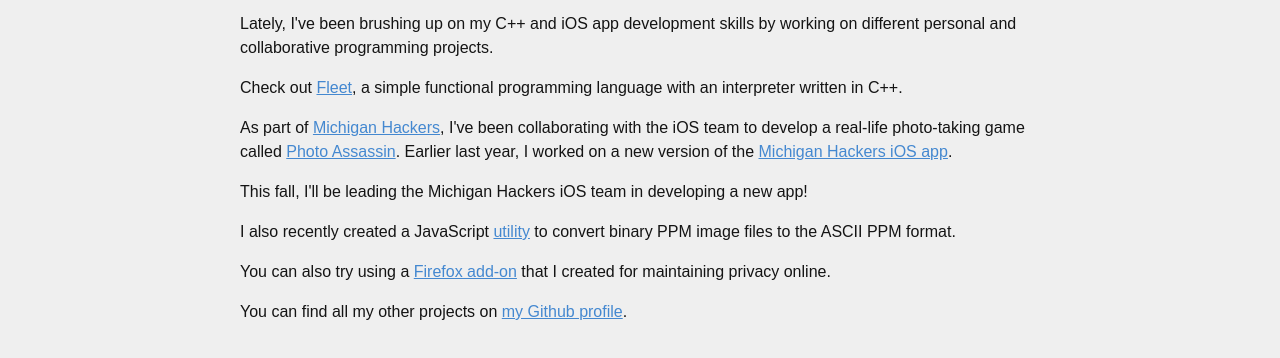
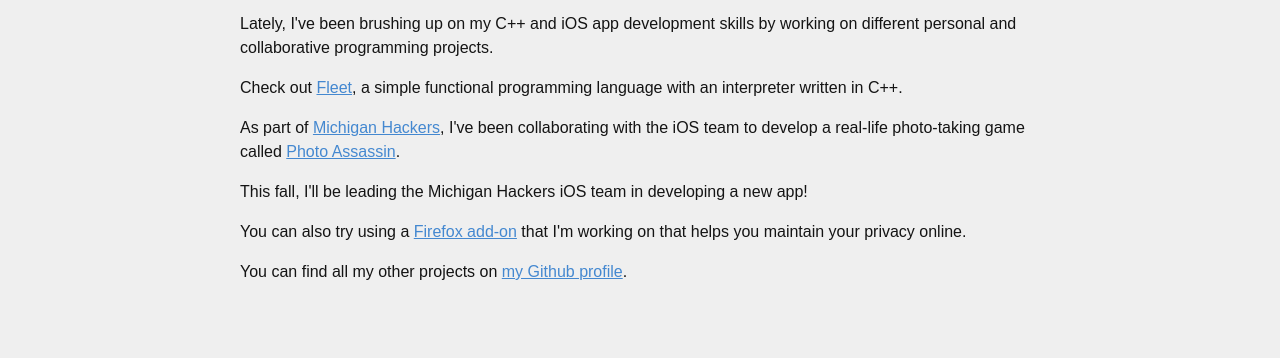
Before and after one commit to thomasebsmith/website, a plain HTML site: page projects.html in a window 1280 px wide. Shown: the part 146-504 px from the top of the page. Drawn offline with Linux system fonts and the light colour scheme.

Commit message:
Remove old projects from Projects page

```diff
--- a/projects.html
+++ b/projects.html
@@ -25,27 +25,22 @@
       <p>Check out <a target="_blank"
                       href="https://github.com/thomasebsmith/fleet">Fleet</a>,
          a simple functional programming language with an interpreter written
-         in C++.</a></p>
+         in C++.</p>
 
       <p>As part of <a target="_blank"
                        href="https://michiganhackers.org">Michigan Hackers</a>,
          I've been collaborating with the iOS team to develop a real-life
          photo-taking game called <a target="_blank"
           href="https://github.com/michiganhackers/photo-assassin-ios-app/">
-         Photo Assassin</a>.
-         Earlier last year, I worked on a new version of the <a target="_blank"
-          href="https://github.com/michiganhackers/MichiganHackersiOSApp/">
-          Michigan Hackers iOS app</a>.
+         Photo Assassin</a>.</p>
+
       <p>This fall, I'll be leading the Michigan Hackers iOS team in
          developing a new app!</p>
 
-      <p>I also recently created a JavaScript <a target="_blank"
-            href="https://github.com/thomasebsmith/ppm-converter">utility</a>
-         to convert binary PPM image files to the ASCII PPM format.</p>
-
       <p>You can also try using a <a target="_blank"
            href="https://github.com/thomasebsmith/private-mode">
-         Firefox add-on</a> that I created for maintaining privacy online.</p>
+         Firefox add-on</a> that I'm working on that helps you maintain your
+         privacy online.</p>
 
       <p>You can find all my other projects on <a target="_blank"
           href="https://github.com/thomasebsmith">my Github profile</a>.</p>
```
